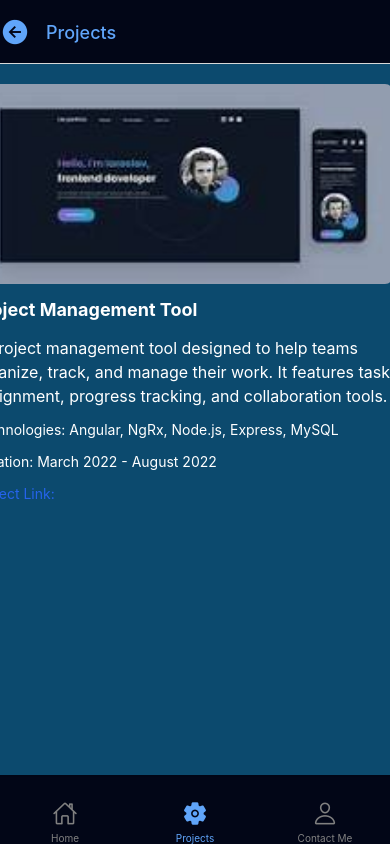
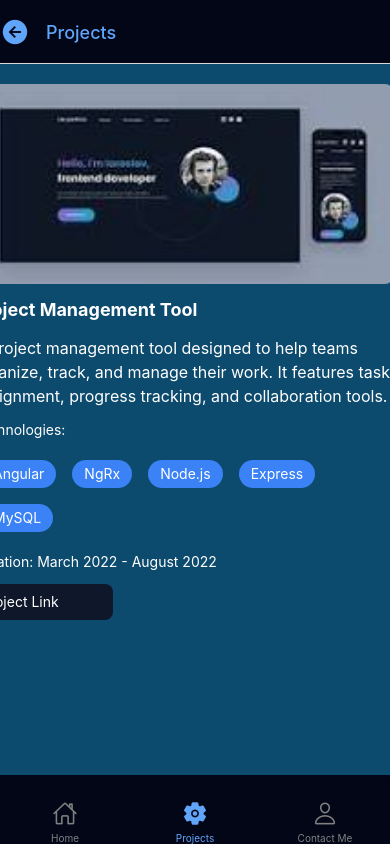
Before and after one commit to shootermv/phoenixExercise, a React Native app: screen /Projects in a window 390 px wide. Built offline with nearby package versions, Linux system fonts and the light colour scheme; no server answers.

Commit message:
refactor: add Badge component

```diff
--- a/src/Pages/ProjectsScreen/FrontEndProjects.tsx
+++ b/src/Pages/ProjectsScreen/FrontEndProjects.tsx
@@ -9,6 +9,7 @@ import {
 } from 'react-native';
 import frontendProjects from './frontendProjects.json';
 import tw from 'twrnc';
+import Badge from '../../components/Badge';
 
 const FrontendProjects = () => {
   return (
@@ -26,15 +27,20 @@ const FrontendProjects = () => {
             {item.projectName}
           </Text>
           <Text style={tw`text-base text-white mb-3`}>{item.description}</Text>
+          <Text style={tw`text-sm text-white mb-3`}>Technologies:</Text>
           <Text style={tw`text-sm text-white mb-3`}>
-            Technologies: {item.technologies.join(', ')}
+            {item.technologies.map(tech => (
+              <Badge key={tech}>{tech}</Badge>
+            ))}
           </Text>
           <Text style={tw`text-sm text-white mb-3`}>
             Duration: {item.duration}
           </Text>
 
-          <TouchableOpacity onPress={() => Linking.openURL(item.projectLink)}>
-            <Text style={tw`text-sm text-blue-600`}>Project Link:</Text>
+          <TouchableOpacity
+            style={tw`bg-slate-900 p-2 rounded-lg w-35`}
+            onPress={() => Linking.openURL(item.projectLink)}>
+            <Text style={tw`text-sm text-white`}>Project Link</Text>
           </TouchableOpacity>
         </View>
       )}
--- /dev/null
+++ b/src/components/Badge.tsx
@@ -0,0 +1,13 @@
+import React from 'react';
+
+import {View, Text} from 'react-native';
+import tw from 'twrnc';
+const Badge: React.FC<{children: React.ReactNode}> = ({children}) => {
+  return (
+    <View style={tw`bg-blue-500 rounded-full px-3 py-1 m-2`}>
+      <Text style={tw`text-white text-sm`}>{children}</Text>
+    </View>
+  );
+};
+
+export default Badge;
```
